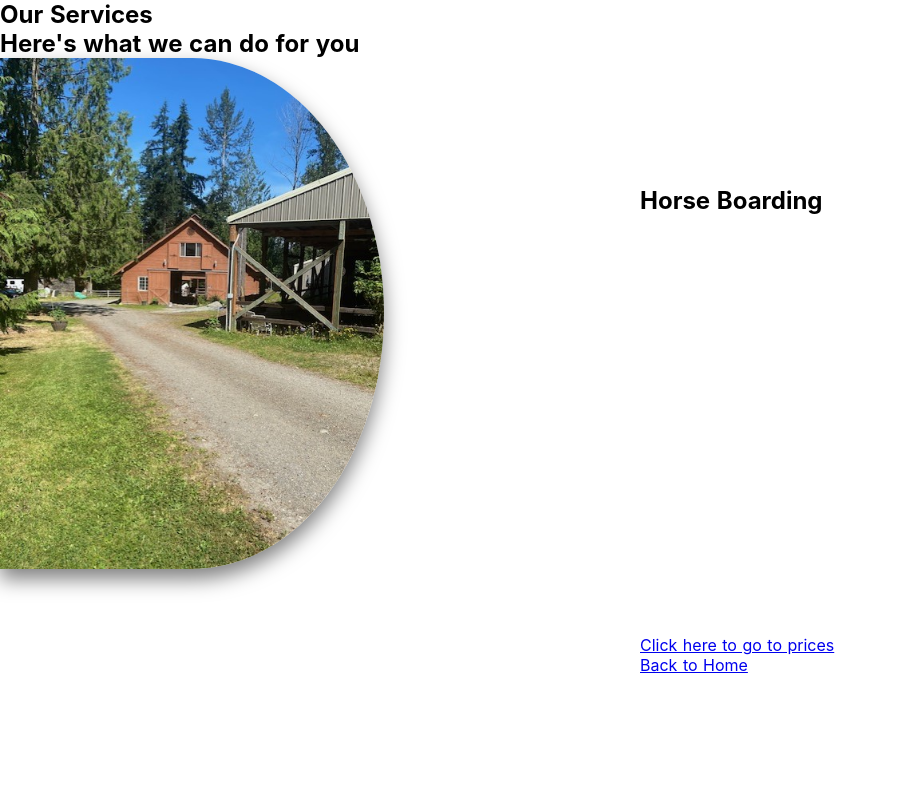
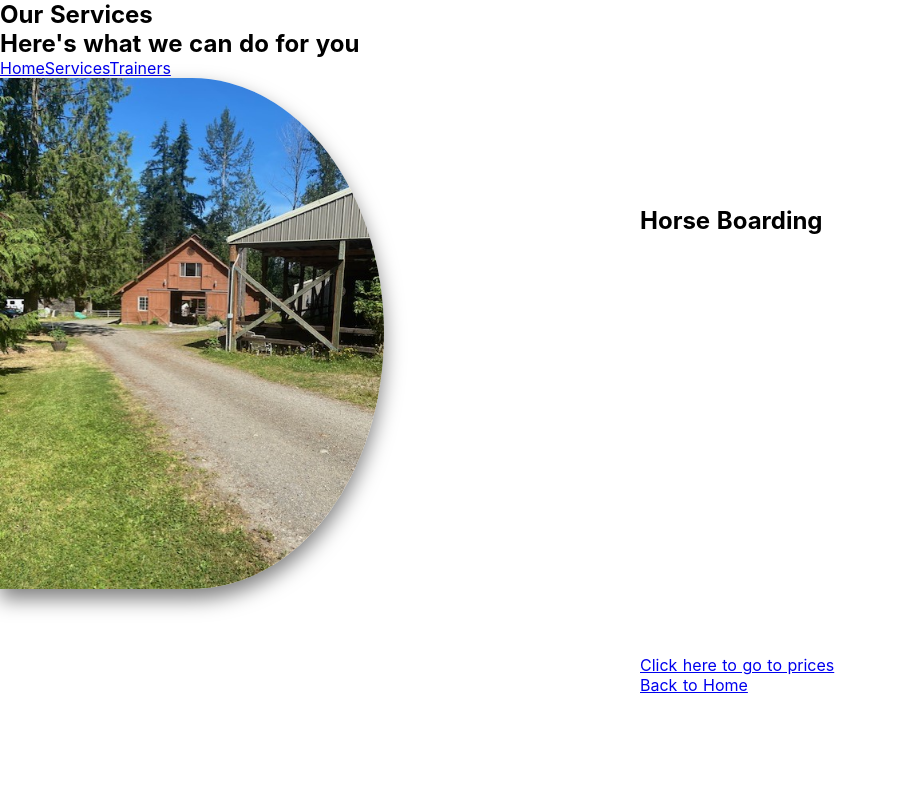
Before and after one commit to JennHopkins/dressage, a Nuxt app: page /horsethree in a window 1280 px wide. Shown: the top 800 px of the page, without its empty margins (0-898 px from the left). Built offline with nearby package versions, Linux system fonts and the light colour scheme; some icons are missing.

Commit message:
Update horsethree.vue adding the menu div to this page

```diff
--- a/pages/horsethree.vue
+++ b/pages/horsethree.vue
@@ -9,7 +9,11 @@
   <h1 class="title">Our Services</h1>
   <h2 class="subtitle">Here's what we can do for you</h2>
 
-
+<div class="center-about-links">
+  <nuxt-link to="/" class="about-link">Home</nuxt-link>
+  <nuxt-link to="/horsethree" class="about-link">Services</nuxt-link>
+  <nuxt-link to="/horsefour" class="about-link">Trainers</nuxt-link>
+</div>
 
 
   <!--div One-->
```
